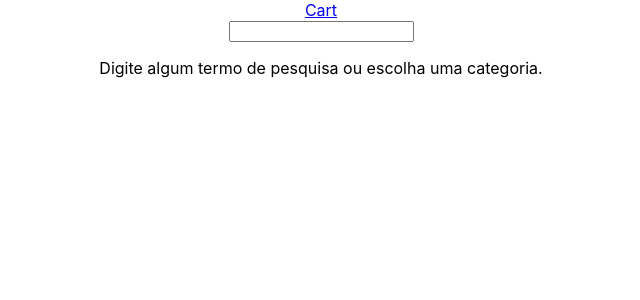
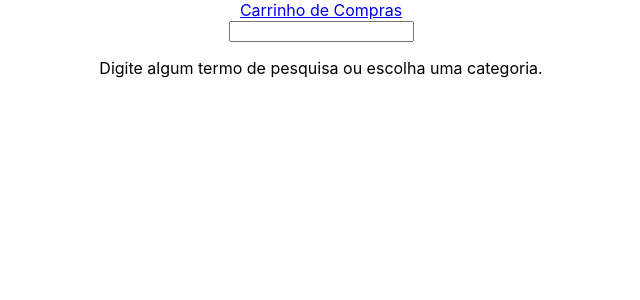
Before and after one commit to zTiagok/trybe-15.online-store, a React (Create React App) app: page / in a window 1280 px wide. Shown: the top 300 px of the page, without its empty margins (319-959 px from the left). Built offline with nearby package versions, Linux system fonts and the light colour scheme.

Commit message:
c3 - Finalização do Requisito 3

```diff
--- a/src/App.js
+++ b/src/App.js
@@ -1,13 +1,14 @@
 import React from 'react';
+import { BrowserRouter } from 'react-router-dom';
 import Home from './pages/Home';
 import './App.css';
-import Header from './components/Header';
 
 function App() {
   return (
     <div className="App">
-      <Header />
-      <Home />
+      <BrowserRouter>
+        <Home />
+      </BrowserRouter>
     </div>
   );
 }
--- a/src/components/Content.jsx
+++ b/src/components/Content.jsx
@@ -1,13 +1,13 @@
-// import React, { Component } from 'react';
-// import { Switch, Route } from 'react-router-dom';
-// import Home from '../pages/Home';
+import React, { Component } from 'react';
+import { Switch, Route } from 'react-router-dom';
+import CartList from '../pages/CartList';
 
-// export default class Content extends Component {
-//   render() {
-//     return (
-//       <div>
-
-//       </div>
-//     );
-//   }
-// }
+export default class Content extends Component {
+  render() {
+    return (
+      <Switch>
+        <Route path="/cart" component={ CartList } />
+      </Switch>
+    );
+  }
+}
--- a/src/components/Header.jsx
+++ /dev/null
@@ -1,13 +0,0 @@
-import React, { Component } from 'react';
-import { Link } from 'react-router-dom';
-
-
-export default class Header extends Component {
-  render() {
-    return (
-      <div>
-        <Link to="/cart" data-testid="shopping-cart-button">Cart</Link>
-      </div>
-    );
-  }
-}
--- a/src/index.js
+++ b/src/index.js
@@ -6,9 +6,7 @@ import * as serviceWorker from './serviceWorker';
 import { BrowserRouter } from 'react-router-dom';
 
 ReactDOM.render(
-  <BrowserRouter>
-    <App />
-  </BrowserRouter>,
+    <App />,
   document.getElementById('root'),
 );
 
--- a/src/pages/Home.jsx
+++ b/src/pages/Home.jsx
@@ -1,4 +1,6 @@
 import React, { Component } from 'react';
+import { Link } from 'react-router-dom';
+import Content from '../components/Content';
 
 export default class Home extends Component {
   state = {
@@ -20,7 +22,16 @@ export default class Home extends Component {
     );
 
     return (
-      <div id="home-list" data-testid="home-initial-message">
+      <div data-testid="home-initial-message">
+
+        {/* LINKS NA HOMEPAGE */}
+        <Link to="/cart" data-testid="shopping-cart-button">
+          Carrinho de Compras
+        </Link>
+
+        <Content />
+
+        <div id="home-list">
           <input
             type="text"
             id="search-input"
@@ -29,6 +40,7 @@ export default class Home extends Component {
           { !inputValue.length
               && emptyMessage}
         </div>
+      </div>
     );
   }
 }
```
Lines whose indentation alone changed are shown as unchanged.
